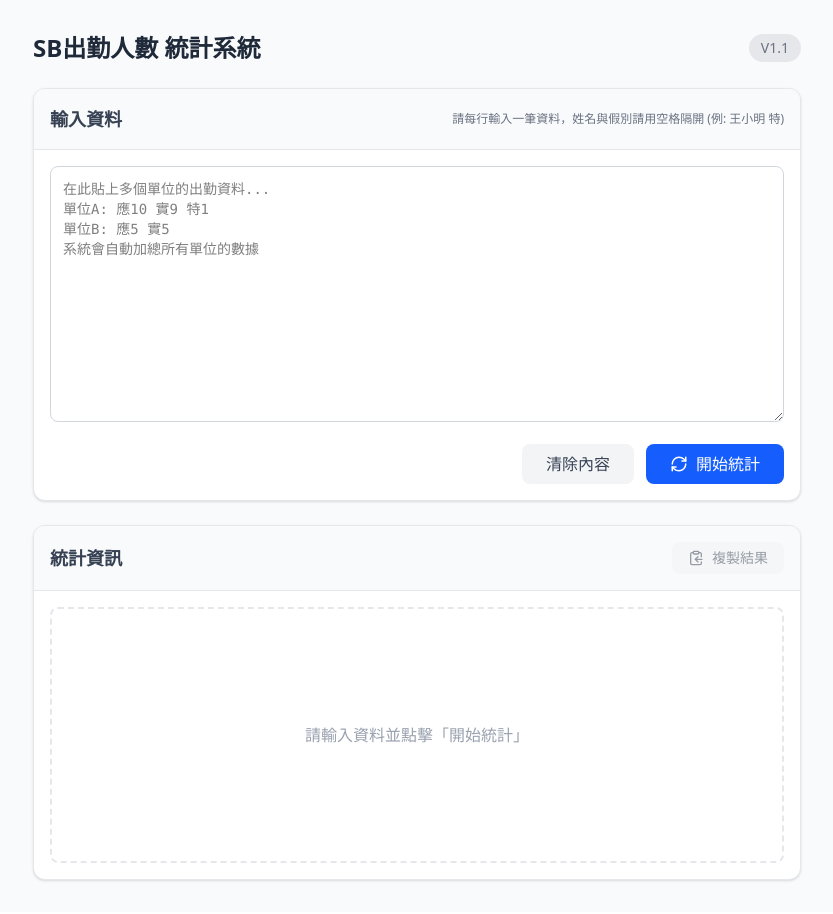
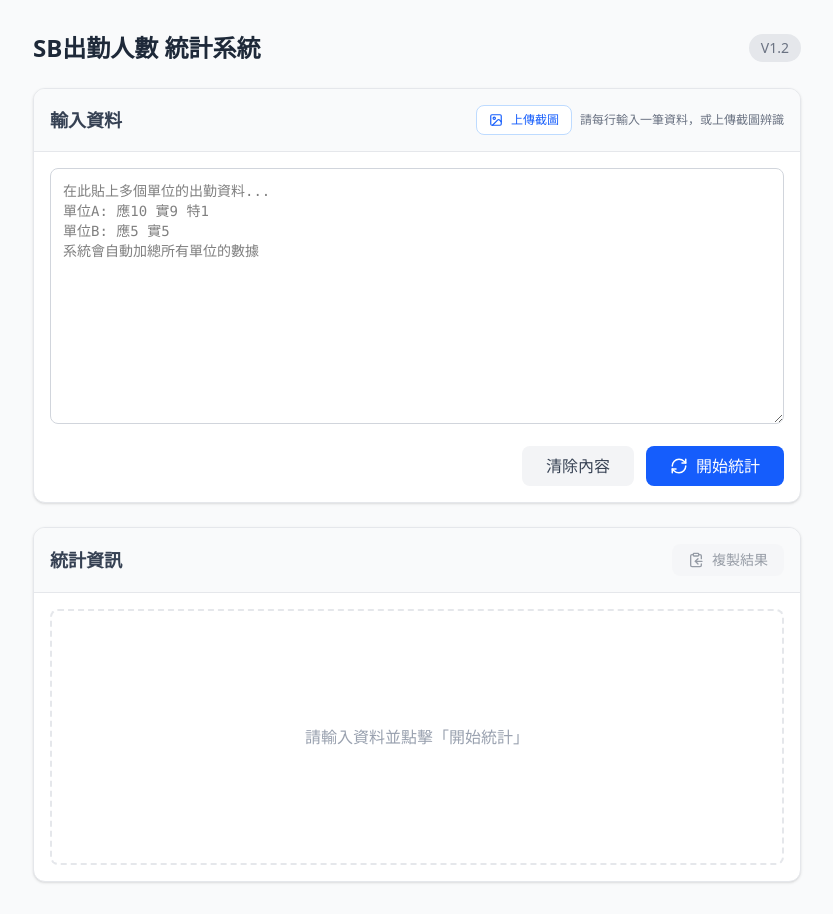
Before and after one commit to ChiuChuiJen/SBPD, a React (Vite) app: page / in a window 1280 px wide. Shown: the whole page, without its empty margins (223-1056 px from the left). Built offline with nearby package versions, Linux system fonts and the light colour scheme.

Commit message:
Add files via upload

```diff
--- a/src/App.tsx
+++ b/src/App.tsx
@@ -3,11 +3,14 @@
  * SPDX-License-Identifier: Apache-2.0
  */
 
-import React, { useState, useEffect } from 'react';
-import { ClipboardCopy, RefreshCw } from 'lucide-react';
+import React, { useState, useEffect, useRef } from 'react';
+import { ClipboardCopy, RefreshCw, Image as ImageIcon, Loader2 } from 'lucide-react';
+import { GoogleGenAI } from "@google/genai";
 
 export default function App() {
   const [inputText, setInputText] = useState('');
+  const [isAnalyzing, setIsAnalyzing] = useState(false);
+  const fileInputRef = useRef<HTMLInputElement>(null);
   const [result, setResult] = useState<{
     expected: number;
     actual: number;
@@ -69,6 +72,46 @@ export default function App() {
     });
   };
 
+  const handleImageUpload = async (e: React.ChangeEvent<HTMLInputElement>) => {
+    const file = e.target.files?.[0];
+    if (!file) return;
+
+    setIsAnalyzing(true);
+    try {
+      const reader = new FileReader();
+      reader.onloadend = async () => {
+        try {
+          const base64Data = (reader.result as string).split(',')[1];
+
+          const ai = new GoogleGenAI({ apiKey: process.env.GEMINI_API_KEY });
+          const response = await ai.models.generateContent({
+            model: "gemini-3-flash-preview",
+            contents: {
+              parts: [
+                { inlineData: { data: base64Data, mimeType: file.type } },
+                { text: "請辨識這張截圖中的出勤資料。請直接輸出文字內容，包含應到、實到以及各種假別（如特休、病假、加班、晚到等）的人數。不需要額外的解釋，直接輸出辨識到的文字即可。" }
+              ]
+            }
+          });
+
+          const extractedText = response.text || '';
+          setInputText(prev => prev ? prev + '\n' + extractedText : extractedText);
+        } catch (err) {
+          console.error("AI Analysis error:", err);
+          alert("圖片辨識失敗，請檢查網路或稍後再試。");
+        } finally {
+          setIsAnalyzing(false);
+          if (fileInputRef.current) fileInputRef.current.value = '';
+        }
+      };
+      reader.readAsDataURL(file);
+    } catch (error) {
+      console.error("File reading error:", error);
+      alert("檔案讀取失敗。");
+      setIsAnalyzing(false);
+    }
+  };
+
   const getHeaderInfo = () => {
     const year = currentTime.getFullYear();
     const month = String(currentTime.getMonth() + 1).padStart(2, '0');
@@ -122,14 +165,31 @@ SB: ${result.actual}/${result.expected}   ${rateNum}%`;
         {/* Header */}
         <div className="flex items-center justify-between">
           <h1 className="text-2xl font-bold text-gray-800">SB出勤人數 統計系統</h1>
-          <span className="text-sm font-medium text-gray-500 bg-gray-200 px-3 py-1 rounded-full">V1.1</span>
+          <span className="text-sm font-medium text-gray-500 bg-gray-200 px-3 py-1 rounded-full">V1.2</span>
         </div>
 
         {/* Input Section */}
         <div className="bg-white rounded-xl shadow-sm border border-gray-200 overflow-hidden">
           <div className="p-4 border-b border-gray-200 bg-gray-50 flex justify-between items-center">
             <h2 className="text-lg font-semibold text-gray-700">輸入資料</h2>
-            <span className="text-xs text-gray-500">請每行輸入一筆資料，姓名與假別請用空格隔開 (例: 王小明 特)</span>
+            <div className="flex items-center gap-2">
+              <input
+                type="file"
+                accept="image/*"
+                className="hidden"
+                ref={fileInputRef}
+                onChange={handleImageUpload}
+              />
+              <button
+                onClick={() => fileInputRef.current?.click()}
+                disabled={isAnalyzing}
+                className="flex items-center gap-2 text-xs bg-white hover:bg-gray-100 text-blue-600 border border-blue-200 px-3 py-1.5 rounded-lg font-medium transition-colors disabled:opacity-50"
+              >
+                {isAnalyzing ? <Loader2 size={14} className="animate-spin" /> : <ImageIcon size={14} />}
+                {isAnalyzing ? '辨識中...' : '上傳截圖'}
+              </button>
+              <span className="text-xs text-gray-500">請每行輸入一筆資料，或上傳截圖辨識</span>
+            </div>
           </div>
           <div className="p-4">
             <textarea
```
